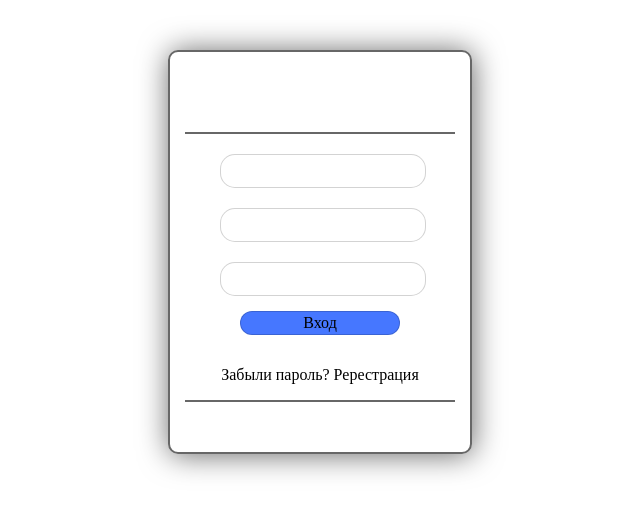
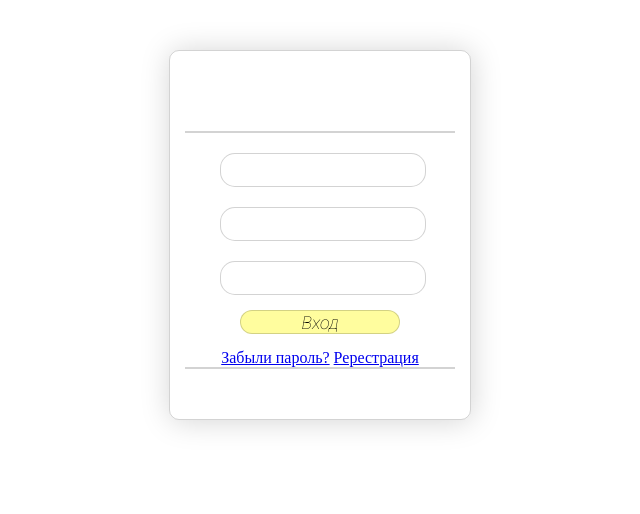
Before and after one commit to ks412/web-lab, a plain HTML site: page index.html in a window 1280 px wide. Shown: the whole page, without its empty margins (320-960 px from the left). Drawn offline with Linux system fonts and the light colour scheme.

Commit message:
css text

```diff
--- a/css/login-form.css
+++ b/css/login-form.css
@@ -1,3 +1,9 @@
+p {
+    display: flex;
+    justify-content: space-between;
+    align-items: center;
+}
+
 .wrapper {
     display: flex;
     flex-direction: column;
@@ -6,15 +12,15 @@
     position: relative;
     width: 300px;
     margin: 50px auto;
-    border: solid 2px rgba(0, 0, 0, 0.596);
+    border: solid 1px rgba(0, 0, 0, 0.171);
     border-radius: 10px;
-    box-shadow: 1px 1px 30px rgba(0, 0, 0, 0.596);
+    box-shadow: 1px 1px 30px rgba(0, 0, 0, 0.171);
 }
 
 .logo {
     width: 90%;
     height: 80px;
-    border-bottom: solid 2px rgba(0, 0, 0, 0.596);
+    border-bottom: solid 2px rgba(0, 0, 0, 0.171);
 }
 
 .form {
@@ -34,14 +40,15 @@ div input {
 .reg-log {
     width: 160px;
     height: 24px;
+    font: 300 italic 18px 'Roboto' ;
     margin: 15px auto;
     border: solid 1px rgba(0, 0, 0, 0.171);
-    background-color: rgb(70, 119, 255);
+    background-color: rgb(255, 253, 158);
     border-radius: 12px;
 }
 
 .social {
     width: 90%;
     height: 50px;
-    border-top: solid 2px rgba(0, 0, 0, 0.596);
+    border-top: solid 2px rgba(0, 0, 0, 0.171);
 }
--- a/index.html
+++ b/index.html
@@ -4,6 +4,9 @@
     <meta charset="UTF-8">
     <meta http-equiv="X-UA-Compatible" content="IE=edge">
     <meta name="viewport" content="width=device-width, initial-scale=1.0">
+    <link rel="preconnect" href="https://fonts.googleapis.com">
+<link rel="preconnect" href="https://fonts.gstatic.com" crossorigin>
+<link href="https://fonts.googleapis.com/css2?family=Roboto:ital,wght@0,300;1,100&display=swap" rel="stylesheet">
     <link rel="stylesheet" href="./css/Normalize.css">
     <link rel="stylesheet" href="./css/login-form.css">
     <title>web-lab</title>
@@ -22,7 +25,7 @@
         <button class="reg-log">
             Вход
         </button>
-        <P>Забыли пароль? Ререстрация</P>
+        <div><a href="#">Забыли пароль?</a> <a href="#">Ререстрация</a></div>
         <div class="social">
 
         </div>
```
